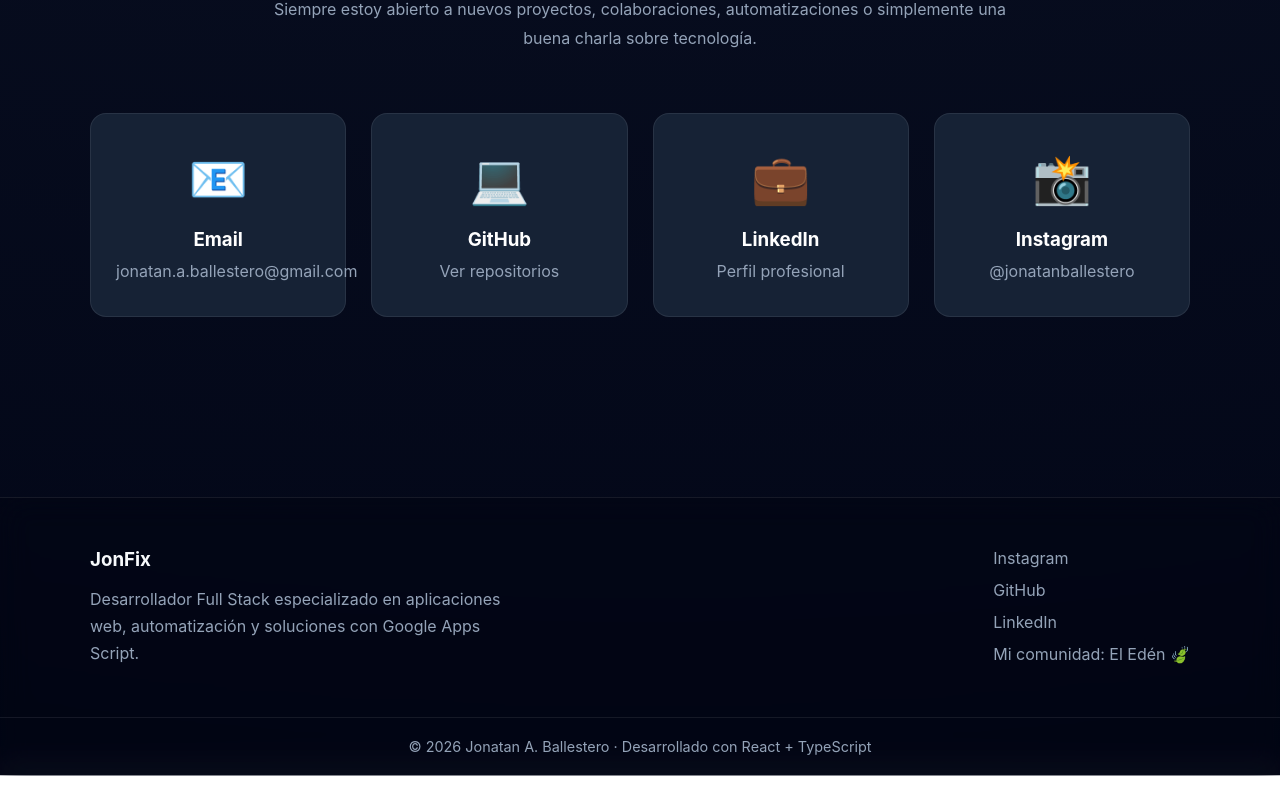
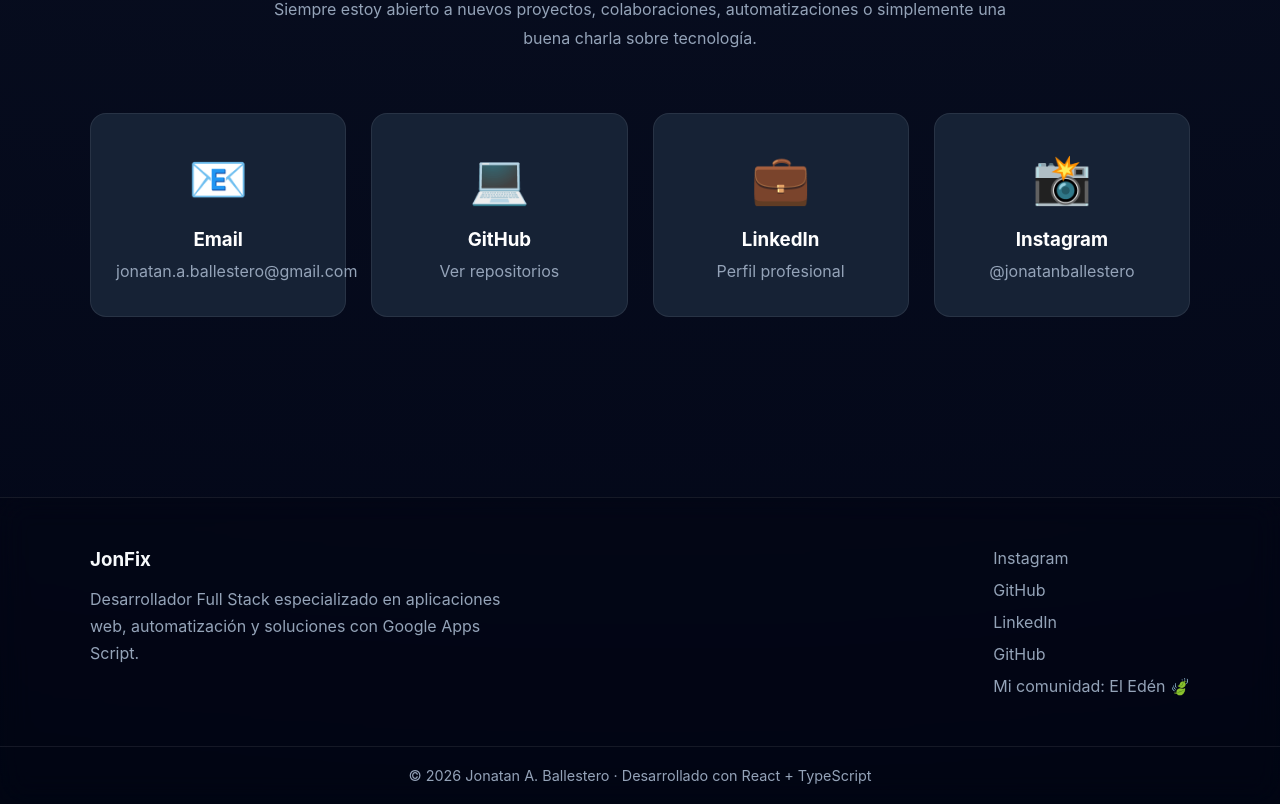
Before and after one commit to JonBalles/PrimeraPage, a React (Vite) app: page / in a window 1280 px wide. Shown: the part 3370-4174 px from the top of the page. Before the commit the page ends 4145 px from the top, so only its background shows below. Built offline with nearby package versions, Linux system fonts and the light colour scheme.

Commit message:
Datos de contacto

```diff
--- a/src/Components/Contact/Contact.tsx
+++ b/src/Components/Contact/Contact.tsx
@@ -20,7 +20,7 @@
 
                 <a
                     className="contact-card"
-                    href="jonatan.a.ballestero@gmail.com"
+                    href="mailto:jonatan.a.ballestero@gmail.com"
                 >
                     <span className="contact-card__icon">📧</span>
 
@@ -44,7 +44,7 @@
 
                 <a
                     className="contact-card"
-                    href="https://linkedin.com/"
+                    href="https://www.linkedin.com/in/jonballes/"
                     target="_blank"
                     rel="noreferrer"
                 >
--- a/src/Components/Footer/F.tsx
+++ b/src/Components/Footer/F.tsx
@@ -30,7 +30,7 @@
                     </a>
 
                     <a
-                        href="https://github.com/"
+                        href="https://github.com/jonballes"
                         target="_blank"
                         rel="noopener noreferrer"
                     >
@@ -38,13 +38,19 @@
                     </a>
 
                     <a
-                        href="https://linkedin.com/"
+                        href="https://www.linkedin.com/in/jonballes/"
                         target="_blank"
                         rel="noopener noreferrer"
                     >
                         LinkedIn
                     </a>
-
+ <a
+                        href="mailto:jonatan.a.ballestero@gmail.com"
+                        target="_blank"
+                        rel="noopener noreferrer"
+                    >
+                        GitHub
+                    </a>
                     <a
                         href="https://chat.whatsapp.com/FheFi72VfmfL9i11Ig1ea8"
                         target="_blank"
```
